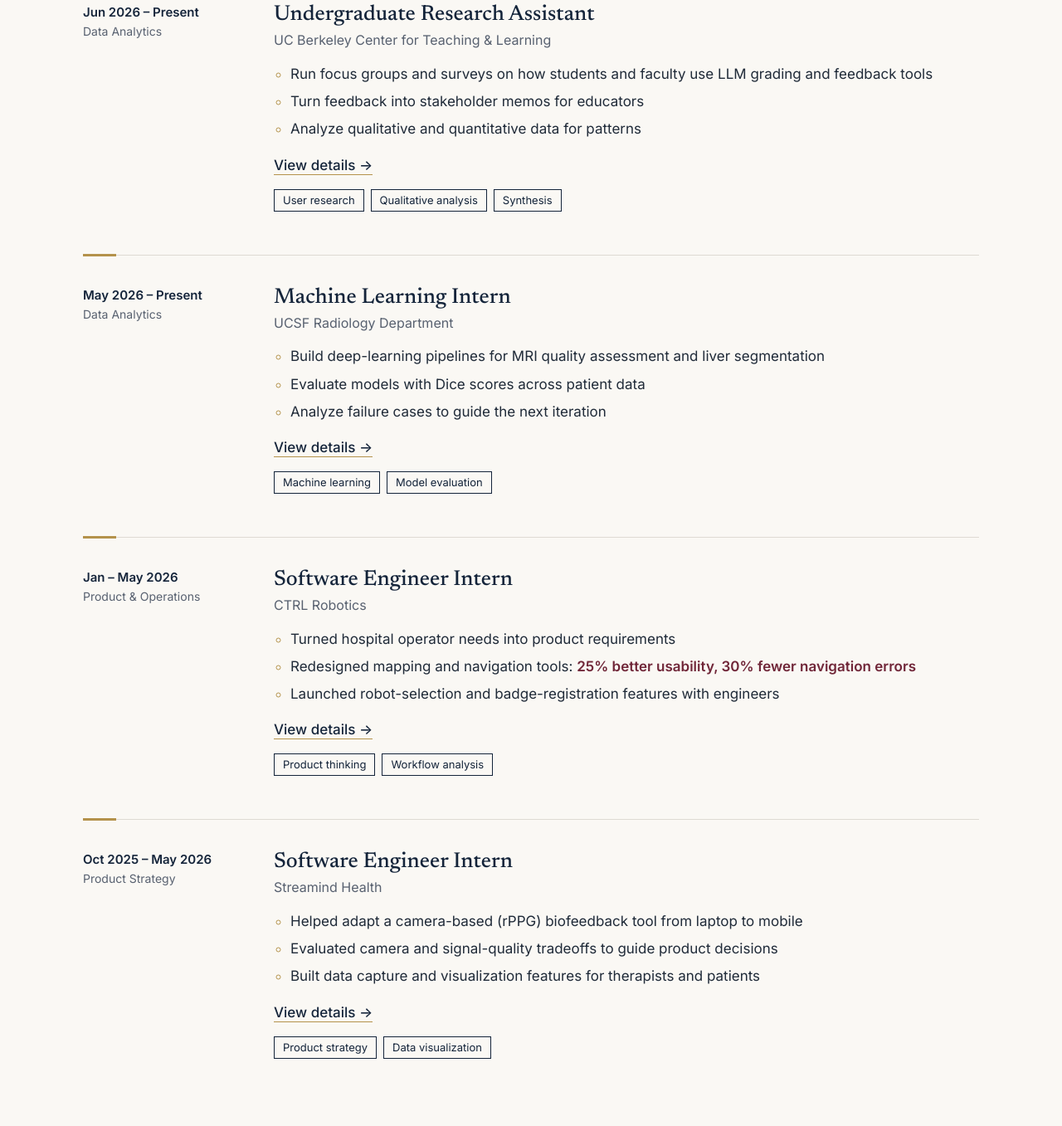
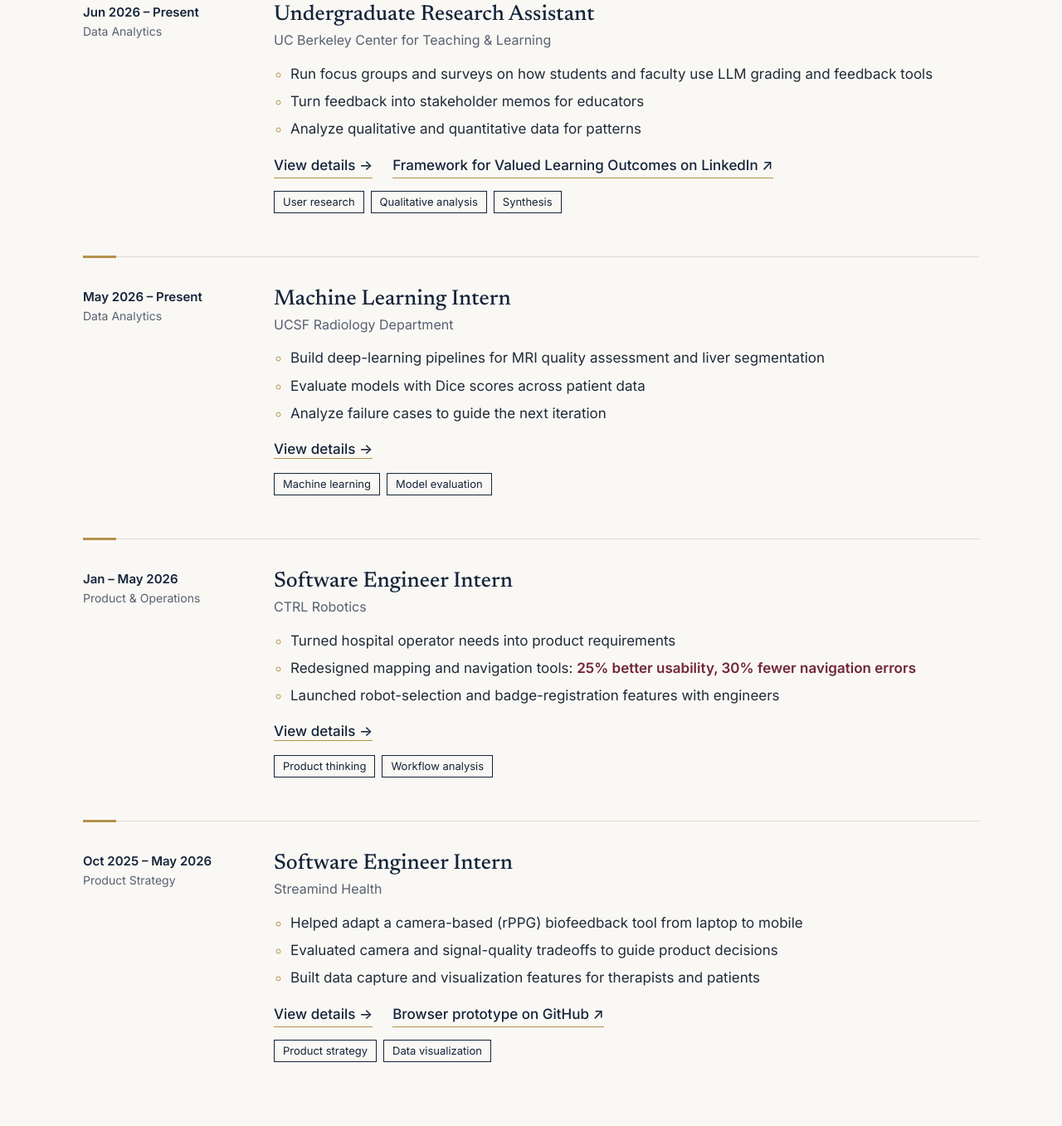
Before and after one commit to vincyh07-dev/vincyhuang, a plain HTML site: page experience.html in a window 1280 px wide. Shown: the part 503-1860 px from the top of the page at 83% size. Drawn offline with Linux system fonts and the light colour scheme.

Commit message:
Show related links beside View details on the Experience page
Co-Authored-By: Claude Opus 5.5 <noreply@anthropic.com>

```diff
--- a/assets/css/style.css
+++ b/assets/css/style.css
@@ -255,6 +255,7 @@ h2.h-serif { font-size: clamp(30px, 4vw, 42px); line-height: 1.12; margin-bottom
 .role ul.tags { padding-left: 0; }
 .role ul.tags li { margin-bottom: 0; }
 .role li::marker { color: var(--gold); }
+.role-links { display: flex; flex-wrap: wrap; gap: 8px 24px; margin: 0 0 14px; }
 .role strong.hl { color: var(--maroon); font-weight: 600; }
 .edu { background: var(--white); border: 1px solid var(--line); padding: clamp(24px, 4vw, 40px); display: grid; grid-template-columns: 1fr 1.2fr; gap: 32px 48px; position: relative; }
 .edu::before { content: ""; position: absolute; top: -1px; left: 40px; width: 56px; height: 3px; background: var(--gold); }
--- a/experience.html
+++ b/experience.html
@@ -52,7 +52,7 @@
 <h3>Undergraduate Research Assistant</h3>
 <p class="org">UC Berkeley Center for Teaching &amp; Learning</p>
 <ul><li>Run focus groups and surveys on how students and faculty use LLM grading and feedback tools</li><li>Turn feedback into stakeholder memos for educators</li><li>Analyze qualitative and quantitative data for patterns</li></ul>
-<p style="margin:0 0 14px"><a class="tlink" href="projects/ctl-llm-research.html">View details →</a></p><ul class="tags"><li><span class="tag">User research</span></li><li><span class="tag">Qualitative analysis</span></li><li><span class="tag">Synthesis</span></li></ul>
+<p class="role-links"><a class="tlink" href="projects/ctl-llm-research.html">View details →</a><a class="tlink" href="https://www.linkedin.com/posts/california-education-learning-lab_aiineducation-ailiteracy-criticalthinking-activity-7508981214205120512-ao9a" target="_blank" rel="noopener">Framework for Valued Learning Outcomes on LinkedIn <span aria-hidden="true">↗</span><span class="sr"> (opens in a new tab)</span></a></p><ul class="tags"><li><span class="tag">User research</span></li><li><span class="tag">Qualitative analysis</span></li><li><span class="tag">Synthesis</span></li></ul>
 </div>
 </li>
 <li class="role">
@@ -79,7 +79,7 @@
 <h3>Software Engineer Intern</h3>
 <p class="org">Streamind Health</p>
 <ul><li>Helped adapt a camera-based (rPPG) biofeedback tool from laptop to mobile</li><li>Evaluated camera and signal-quality tradeoffs to guide product decisions</li><li>Built data capture and visualization features for therapists and patients</li></ul>
-<p style="margin:0 0 14px"><a class="tlink" href="projects/streamind-health.html">View details →</a></p><ul class="tags"><li><span class="tag">Product strategy</span></li><li><span class="tag">Data visualization</span></li></ul>
+<p class="role-links"><a class="tlink" href="projects/streamind-health.html">View details →</a><a class="tlink" href="https://github.com/streamind-health/streamind-rppg-demo" target="_blank" rel="noopener">Browser prototype on GitHub <span aria-hidden="true">↗</span><span class="sr"> (opens in a new tab)</span></a></p><ul class="tags"><li><span class="tag">Product strategy</span></li><li><span class="tag">Data visualization</span></li></ul>
 </div>
 </li>
 </ol>
```
